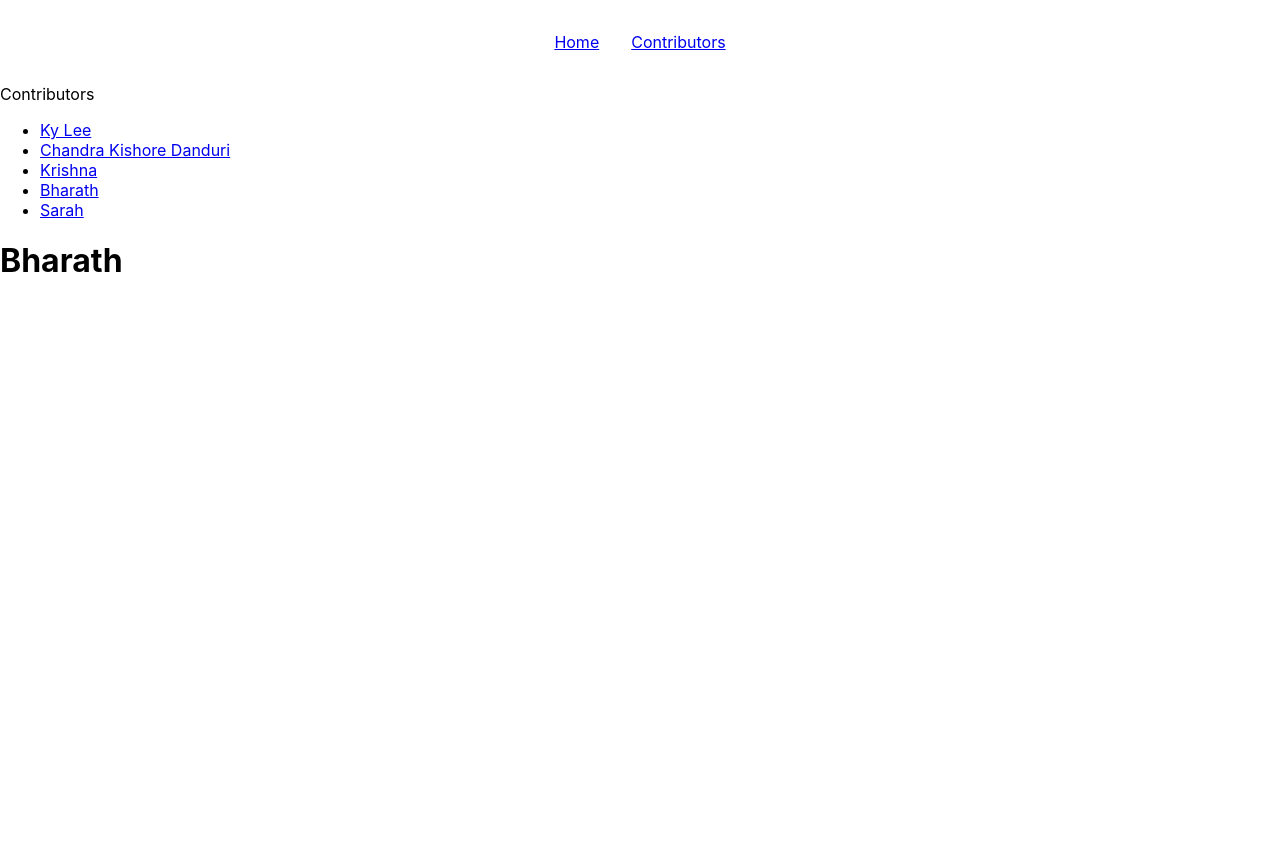
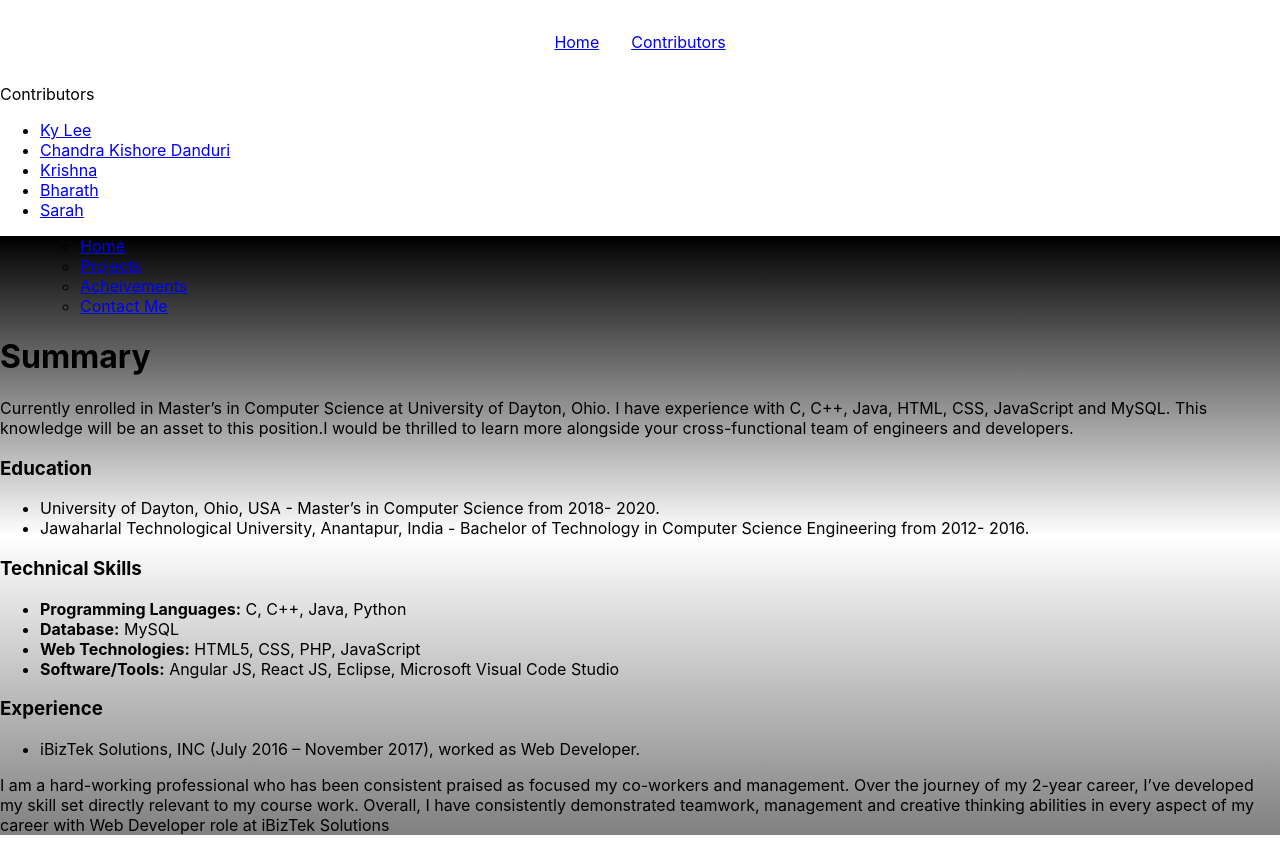
Before and after one commit to kyhy/xenia, a React (Create React App) app: page /contributors/bharath in a window 1280 px wide. Before the commit the page ends 800 px from the top, so only its background shows below. Built offline with nearby package versions, Linux system fonts and the light colour scheme.

Commit message:
Addded Bharath page

```diff
--- a/src/Bharath.js
+++ b/src/Bharath.js
@@ -1,8 +1,89 @@
+/* eslint-disable import/no-extraneous-dependencies */
+/* eslint-disable max-len */
+/* eslint-disable react/jsx-one-expression-per-line */
+/* eslint-disable jsx-a11y/anchor-is-valid */
 import React from 'react';
+import { Jumbotron, Container, Nav } from 'reactstrap';
+import { Link } from 'react-router-dom';
 
 const Bharath = () => (
   <div>
-    <h1>Bharath</h1>
+    <div style={{ backgroundImage: 'linear-gradient(black, white, grey)' }}>
+      <Container>
+        <Nav>
+          <div className="container-fluid">
+            <div className="navbar-header" />
+            <ul className="nav navbar-nav">
+              <li className="active">
+                <Link to="#">Home</Link>
+              </li>
+              <li>
+                <Link to="#">Projects</Link>
+              </li>
+              <li>
+                <Link to="#">Acheivements</Link>
+              </li>
+              <li>
+                <Link to="#">Contact Me</Link>
+              </li>
+            </ul>
+          </div>
+        </Nav>
+        <Jumbotron>
+          <h1>Summary</h1>
+          <p>
+            Currently enrolled in Master’s in Computer Science at University of
+            Dayton, Ohio. I have experience with C, C++, Java, HTML, CSS,
+            JavaScript and MySQL. This knowledge will be an asset to this
+            position.I would be thrilled to learn more alongside your
+            cross-functional team of engineers and developers.
+          </p>
+        </Jumbotron>
+        <h3>Education</h3>
+        <ul>
+          <li>
+            University of Dayton, Ohio, USA - Master’s in Computer Science from
+            2018- 2020.
+          </li>
+          <li>
+            Jawaharlal Technological University, Anantapur, India - Bachelor of
+            Technology in Computer Science Engineering from 2012- 2016.
+          </li>
+        </ul>
+        <h3>Technical Skills</h3>
+        <ul>
+          <li>
+            <b>Programming Languages:</b> C, C++, Java, Python
+          </li>
+          <li>
+            <b>Database:</b> MySQL
+          </li>
+          <li>
+            <b>Web Technologies:</b> HTML5, CSS, PHP, JavaScript
+          </li>
+          <li>
+            <b>Software/Tools:</b> Angular JS, React JS, Eclipse, Microsoft
+            Visual Code Studio
+          </li>
+        </ul>
+        <h3>Experience</h3>
+        <ul>
+          <li>
+            iBizTek Solutions, INC (July 2016 – November 2017), worked as Web
+            Developer.
+          </li>
+        </ul>
+        <p>
+          {' '}
+          I am a hard-working professional who has been consistent praised as
+          focused my co-workers and management. Over the journey of my 2-year
+          career, I’ve developed my skill set directly relevant to my course
+          work. Overall, I have consistently demonstrated teamwork, management
+          and creative thinking abilities in every aspect of my career with Web
+          Developer role at iBizTek Solutions{' '}
+        </p>
+      </Container>
+    </div>
   </div>
 );
 
```
